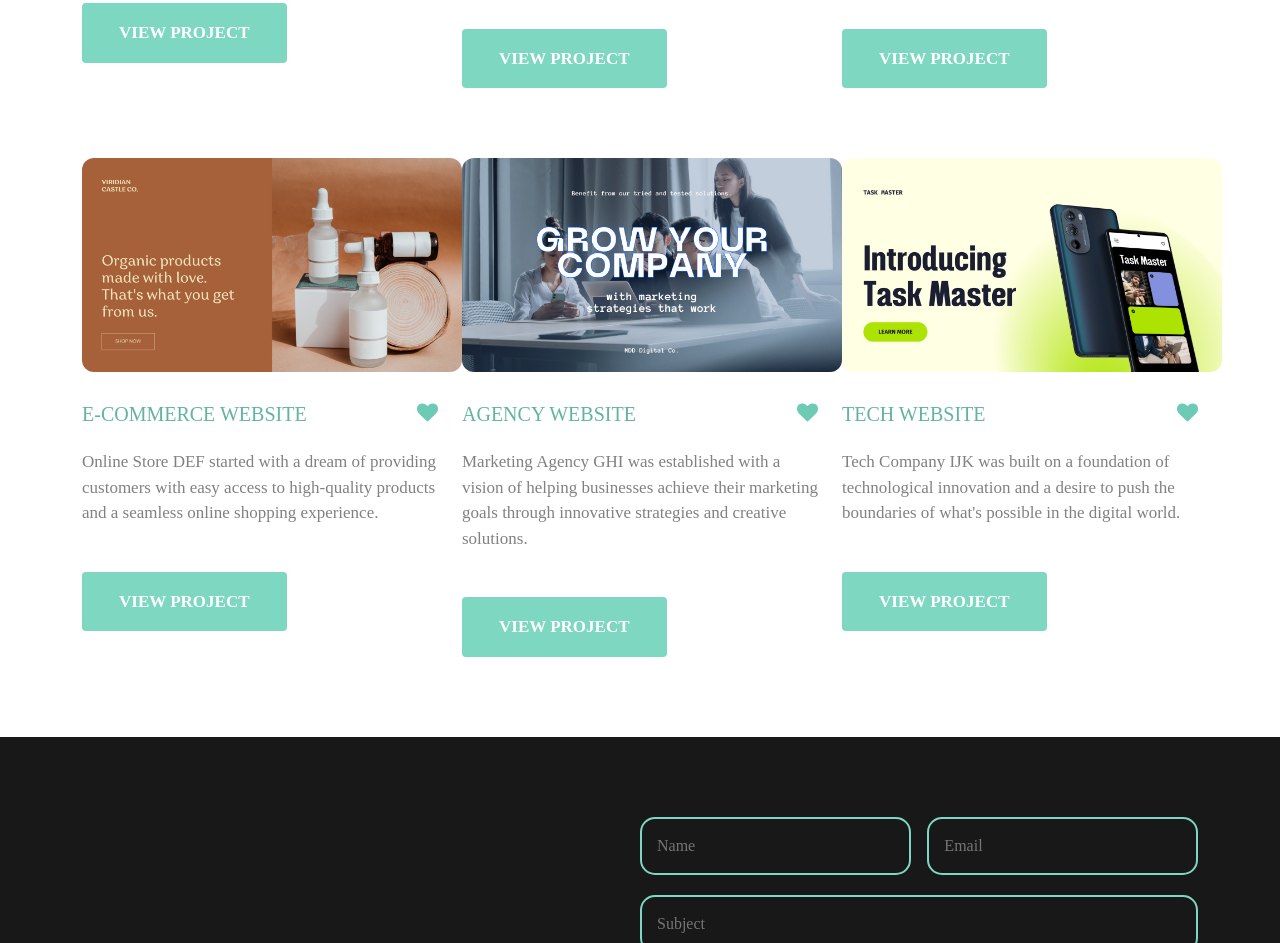
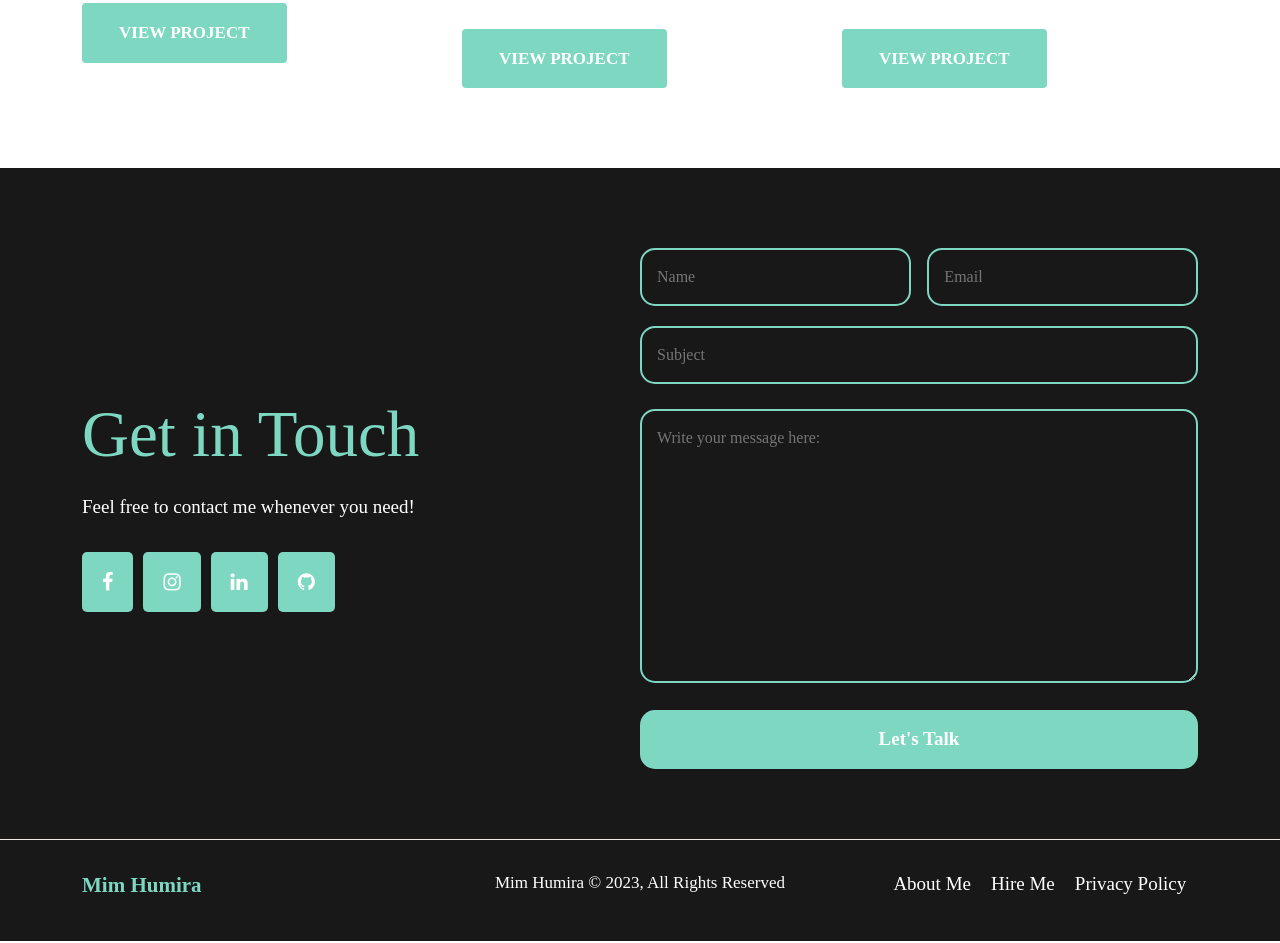
Before and after one commit to Mim0410/portfolio-mim, a plain HTML site: page index.html in a window 1280 px wide. Shown: the part 4435-5378 px from the top of the page. Drawn offline with nearby package versions, Linux system fonts and the light colour scheme; a script that the page names is missing.

Commit message:
Update index.html

```diff
--- a/index.html
+++ b/index.html
@@ -250,38 +250,8 @@
             </div>
         </div>
 
-        <div class="probox probox2 row">
-            <div class="proCard col-md-4">
-                <img src="Mim_Pro (4).png" alt="Projects">
-                <div class="proTitle">
-                    <h5>E-commerce Website</h5>
-                    <i class="fa fa-heart"></i>
-                </div>
-                <p>Online Store DEF started with a dream of providing customers with easy access to
-                    high-quality products and a seamless online shopping experience.</p>
-                <a href="#" class="btn btn-primary">View Project</a>
-            </div>
-            <div class="proCard col-md-4">
-                <img src="Mim_Pro (5).png" alt="Projects">
-                <div class="proTitle">
-                    <h5>Agency Website</h5>
-                    <i class="fa fa-heart"></i>
-                </div>
-                <p>Marketing Agency GHI was established with a vision of helping businesses
-                    achieve their marketing goals through innovative strategies and creative solutions.</p>
-                <a href="#" class="btn btn-primary">View Project</a>
-            </div>
-            <div class="proCard col-md-4">
-                <img src="Mim_Pro (6).png" alt="Projects">
-                <div class="proTitle">
-                    <h5>Tech Website</h5>
-                    <i class="fa fa-heart"></i>
-                </div>
-                <p>Tech Company IJK was built on a foundation of technological innovation and a desire
-                    to push the boundaries of what's possible in the digital world.</p>
-                <a href="#" class="btn btn-primary">View Project</a>
-            </div>
-        </div>
+
+
     </div>
 </section>
 
```
